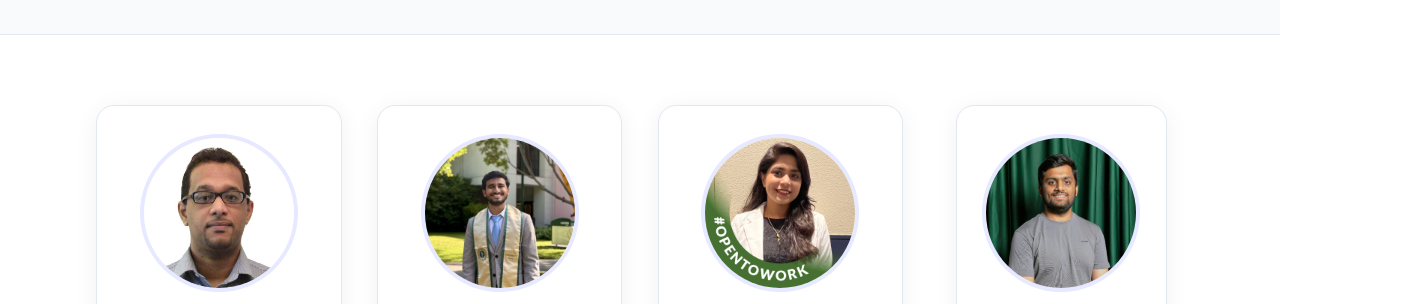
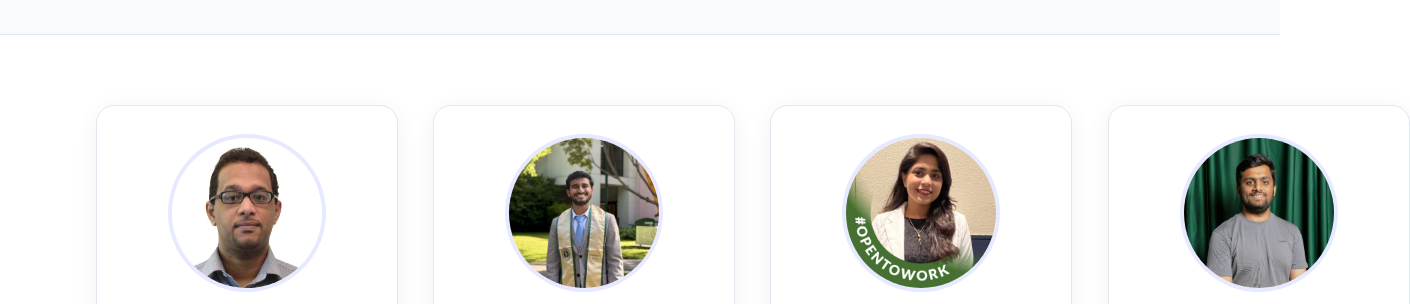
Before and after one commit to 72784/Research_Website, a plain HTML site: page team.html in a window 1280 px wide. Shown: the part 209-513 px from the top of the page, 1410 px wide, since content can reach past the window. Drawn offline with Linux system fonts and the light colour scheme.

Commit message:
Fix in team-card-width

```diff
--- a/style.css
+++ b/style.css
@@ -273,12 +273,14 @@ html, body {
     background: white;
     border-radius: 18px;
     padding: 28px 20px;
-    max-width: 260px;
+    width: 260px;
+    height: auto;
     text-align: center;
     border: 1px solid #e2e8f0;
     box-shadow: 0 4px 24px rgba(0,0,0,0.06);
     transition: 0.25s ease;
 }
+
 
 .team-card:hover {
     transform: translateY(-4px);
```
